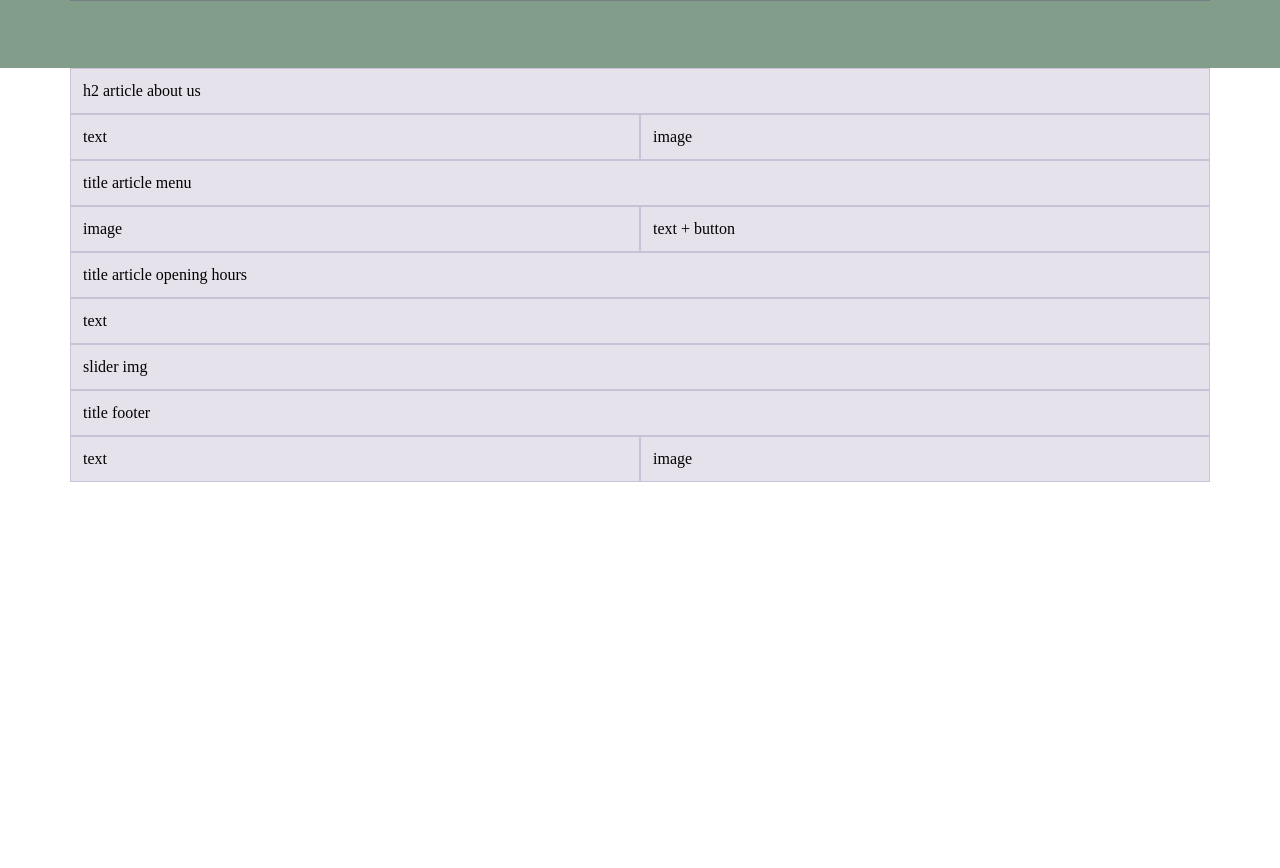
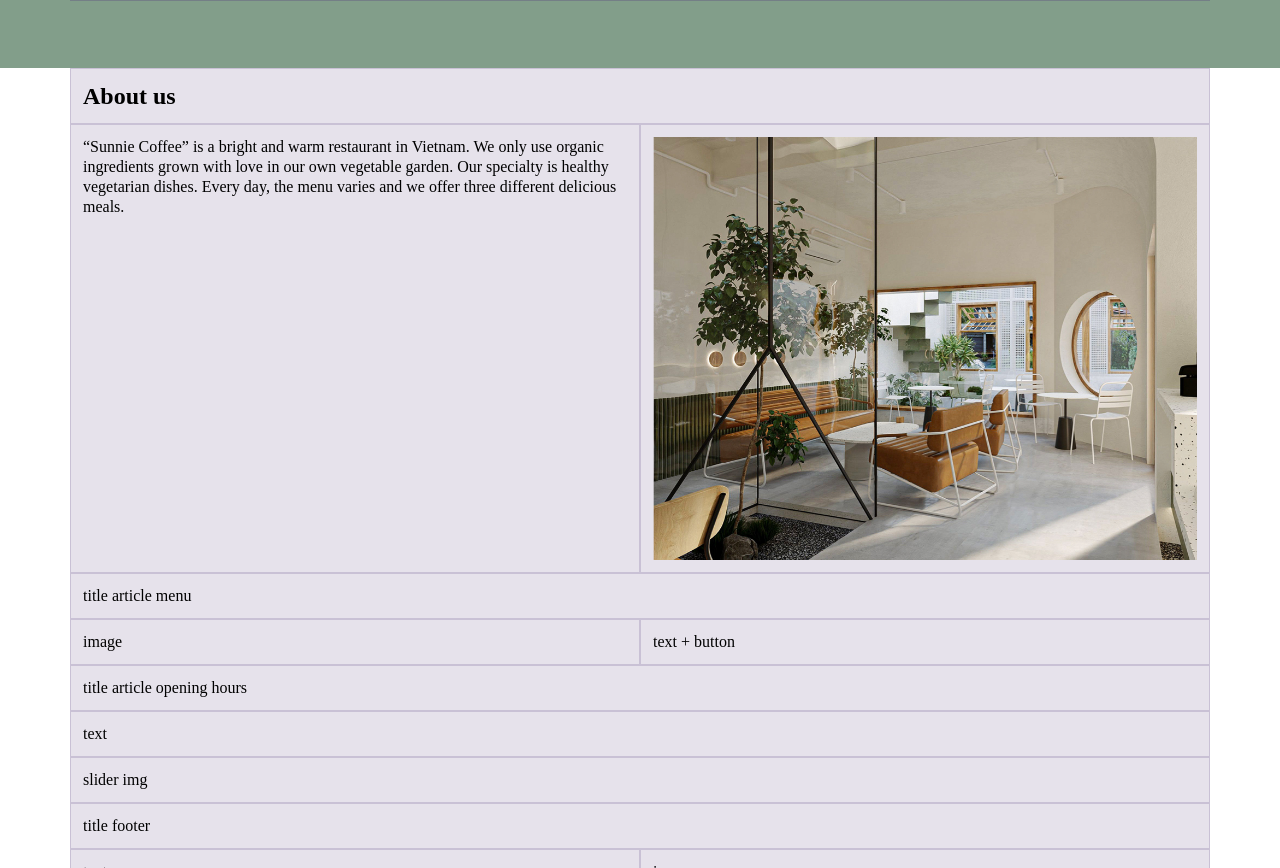
Before and after one commit to leonieschmutz/responsive-site-sunnie-coffee, a website built with Parcel: page src/index.html in a window 1280 px wide. Shown: the part 1090-1958 px from the top of the page. Before the commit the page ends 1572 px from the top, so only its background shows below. Built offline with nearby package versions, Linux system fonts and the light colour scheme.

Commit message:
html article about us

```diff
--- a/src/index.html
+++ b/src/index.html
@@ -25,9 +25,19 @@
       <article class="about-us">
         <div class="container">
           <div class="row">
-            <div class="col-12 col-md-12">h2 article about us</div>
-            <div class="col-12 col-md-6">text</div>
-            <div class="col-12 col-md-6">image</div>
+            <div class="col-12 col-md-12"><h2>About us</h2></div>
+            <div class="col-12 col-md-6">
+              “Sunnie Coffee” is a bright and warm restaurant in Vietnam. We
+              only use organic ingredients grown with love in our own vegetable
+              garden. Our specialty is healthy vegetarian dishes. Every day, the
+              menu varies and we offer three different delicious meals.
+            </div>
+            <div class="col-12 col-md-6">
+              <img
+                src="/src/img/article-about-us-img.webp"
+                alt="Une photo de l'interieur du café"
+              />
+            </div>
           </div>
         </div>
       </article>
```
Also changed, not shown: src/img/article-about-us-img.webp (added).
